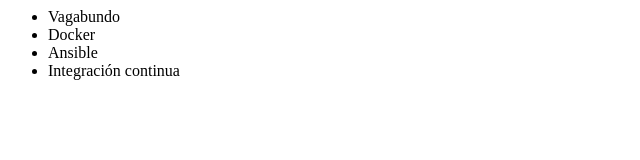
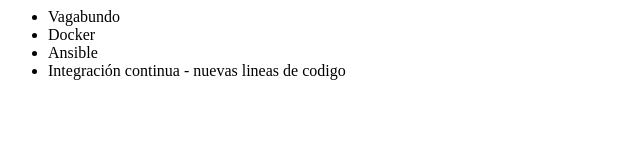
Before and after one commit to MireyaDimasZavala/alura-git, a plain HTML site: page index.html in a window 1280 px wide. Shown: the whole page, without its empty margins (0-640 px from the left). Drawn offline with Linux system fonts and the light colour scheme.

Commit message:
cambios de ana

```diff
--- a/index.html
+++ b/index.html
@@ -9,7 +9,7 @@
          <li> Vagabundo </li>
          <li> Docker </li>
          <li> Ansible </li>
-         <li> Integración continua </li>
+         <li> Integración continua - nuevas lineas de codigo</li>
      </ul>
 </body>
 </html>
```
